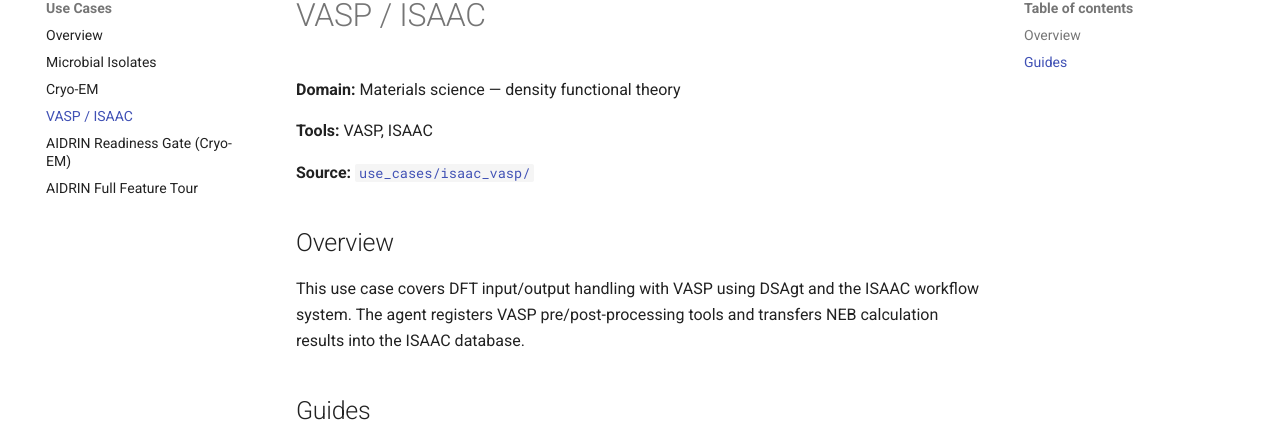
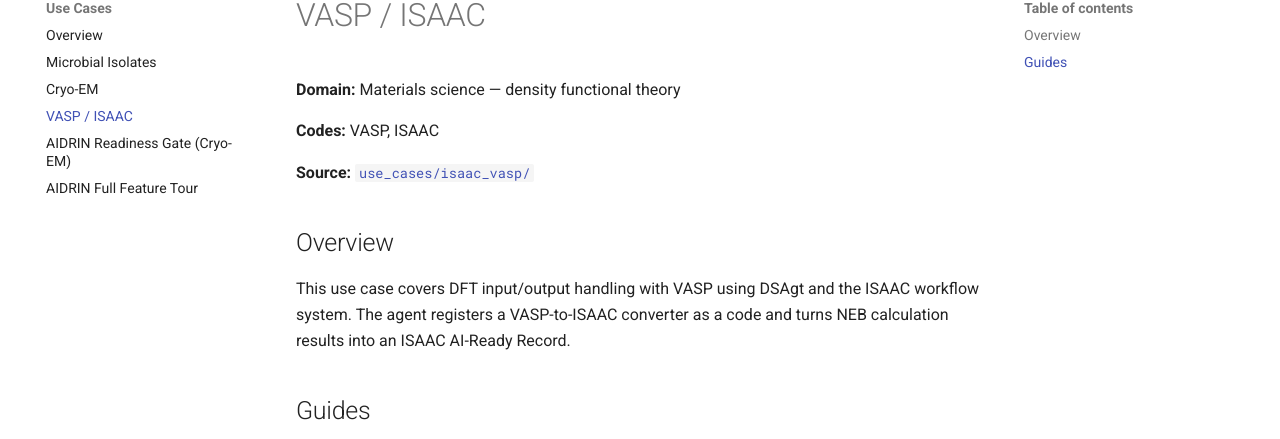
Before and after one commit to AI-ModCon/dsagt, an MkDocs documentation site: the page built from docs/use-cases/vasp.md, in a window 1280 px wide. Shown: the part 151-590 px from the top of the page. Built offline with MkDocs 1.6.1 and Material for MkDocs 9.7.7, drawn with Linux system fonts in a browser that asks for light colours; comment, search, counter and statistics services are not loaded.

Commit message:
docs: code terminology on the use-case site pages; drop stale isolate transcript
- docs/use-cases/*: 'tool registration' → 'code registration' (index synced
  with README), '**Tools:**' header labels → '**Codes:**', and the vasp/cryoem
  overviews reworded (registers codes, not tools; ISAAC record not database).
- Removed use_cases/microbial_isolates/isolate_session.txt — a personal scratch
  transcript with hardcoded paths and the dead two-server launch commands,
  referenced nowhere; same class as the demoplan.md already removed.

Co-Authored-By: Claude Fable 5 <noreply@anthropic.com>

```diff
--- a/docs/use-cases/vasp.md
+++ b/docs/use-cases/vasp.md
@@ -2,13 +2,13 @@
 
 **Domain:** Materials science — density functional theory
 
-**Tools:** VASP, ISAAC
+**Codes:** VASP, ISAAC
 
 **Source:** [`use_cases/isaac_vasp/`](https://github.com/AI-ModCon/dsagt/tree/main/use_cases/isaac_vasp/)
 
 ## Overview
 
-This use case covers DFT input/output handling with VASP using DSAgt and the ISAAC workflow system. The agent registers VASP pre/post-processing tools and transfers NEB calculation results into the ISAAC database.
+This use case covers DFT input/output handling with VASP using DSAgt and the ISAAC workflow system. The agent registers a VASP-to-ISAAC converter as a code and turns NEB calculation results into an ISAAC AI-Ready Record.
 
 ## Guides
 
```
Also changed, not shown: docs/use-cases/aidrin-cryoem.md (+1 -1 lines), docs/use-cases/aidrin-tour.md (+1 -1 lines), docs/use-cases/cryoem.md (+1 -1 lines), docs/use-cases/index.md (+1 -1 lines), docs/use-cases/microbial-isolates.md (+1 -1 lines), 1 other file.
